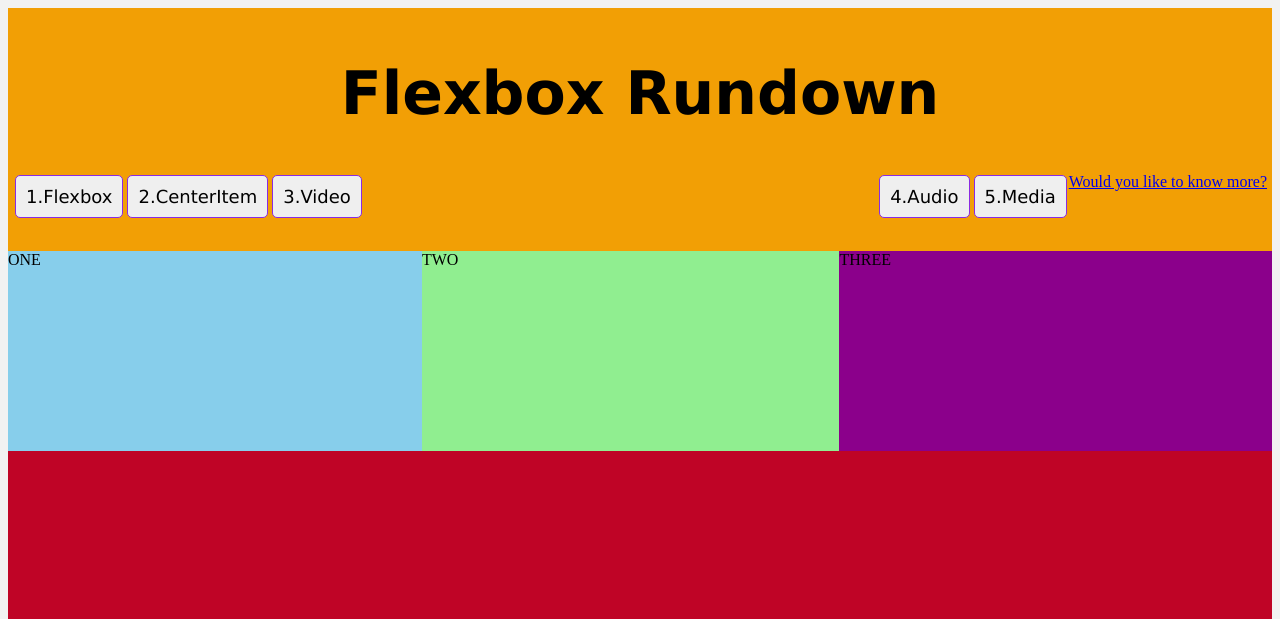
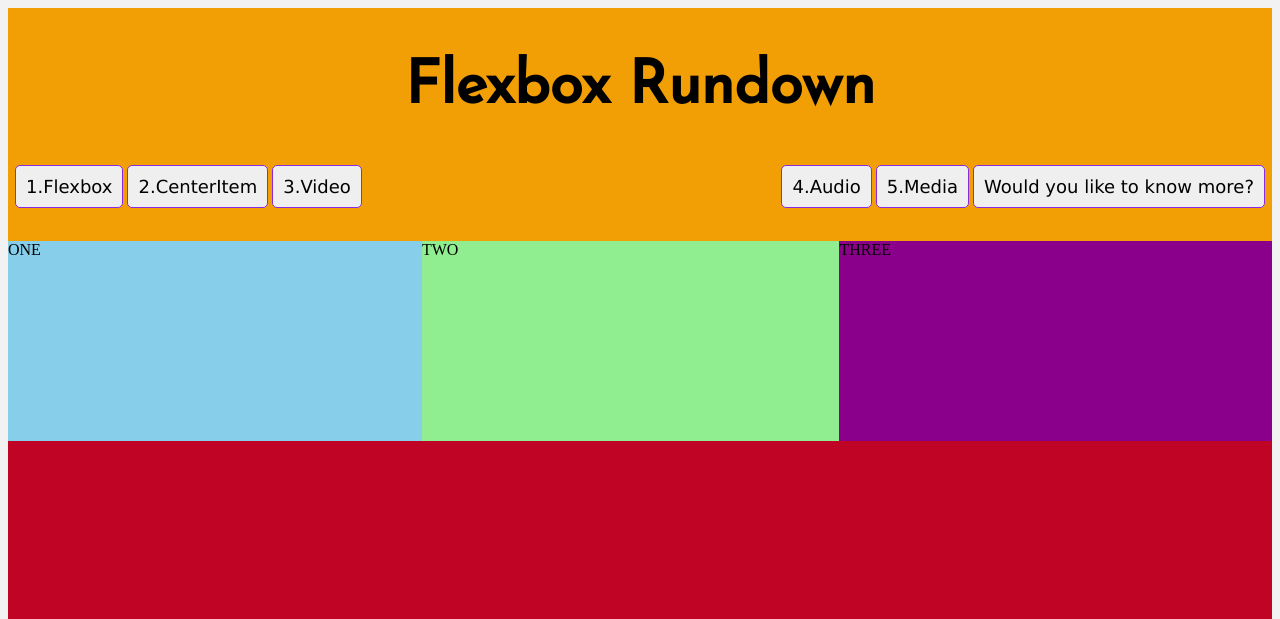
Before and after one commit to callum10jones/FlexBox, a plain HTML site: page index.html in a window 1280 px wide. Shown: the top 619 px of the page. Drawn offline with Linux system fonts and the light colour scheme.

Commit message:
google font

```diff
--- a/index.html
+++ b/index.html
@@ -6,6 +6,7 @@
     <meta name="viewport" content="width=device-width, initial-scale=1.0">
 
     <link rel="stylesheet" href="styles.css">
+    <link rel="stylesheet" href="https://fonts.googleapis.com/css2?family=Josefin+Sans&display=swap">
 
 
     <title>Let's Flexbox!</title>
@@ -24,7 +25,7 @@
                     <button>3.Video</button>
                     <button class="push">4.Audio</button>
                     <button>5.Media</button>
-                    <a href="button.html" target="blank"></button>Would you like to know more?</button></a>
+                    <a href="button.html" target="blank"><button>Would you like to know more?</button></a>
 
                 </div>
             </ul>
--- a/styles.css
+++ b/styles.css
@@ -12,7 +12,7 @@ header {
 }
 
 h1 {
-    font-family: Verdana, Geneva, Tahoma, sans-serif;
+    font-family: 'Josefin Sans', Verdana, Geneva, Tahoma, sans-serif;
     font-size: 60px;
     text-align: center;
 }
```
Also changed, not shown: button.html (+1 -1 lines).
